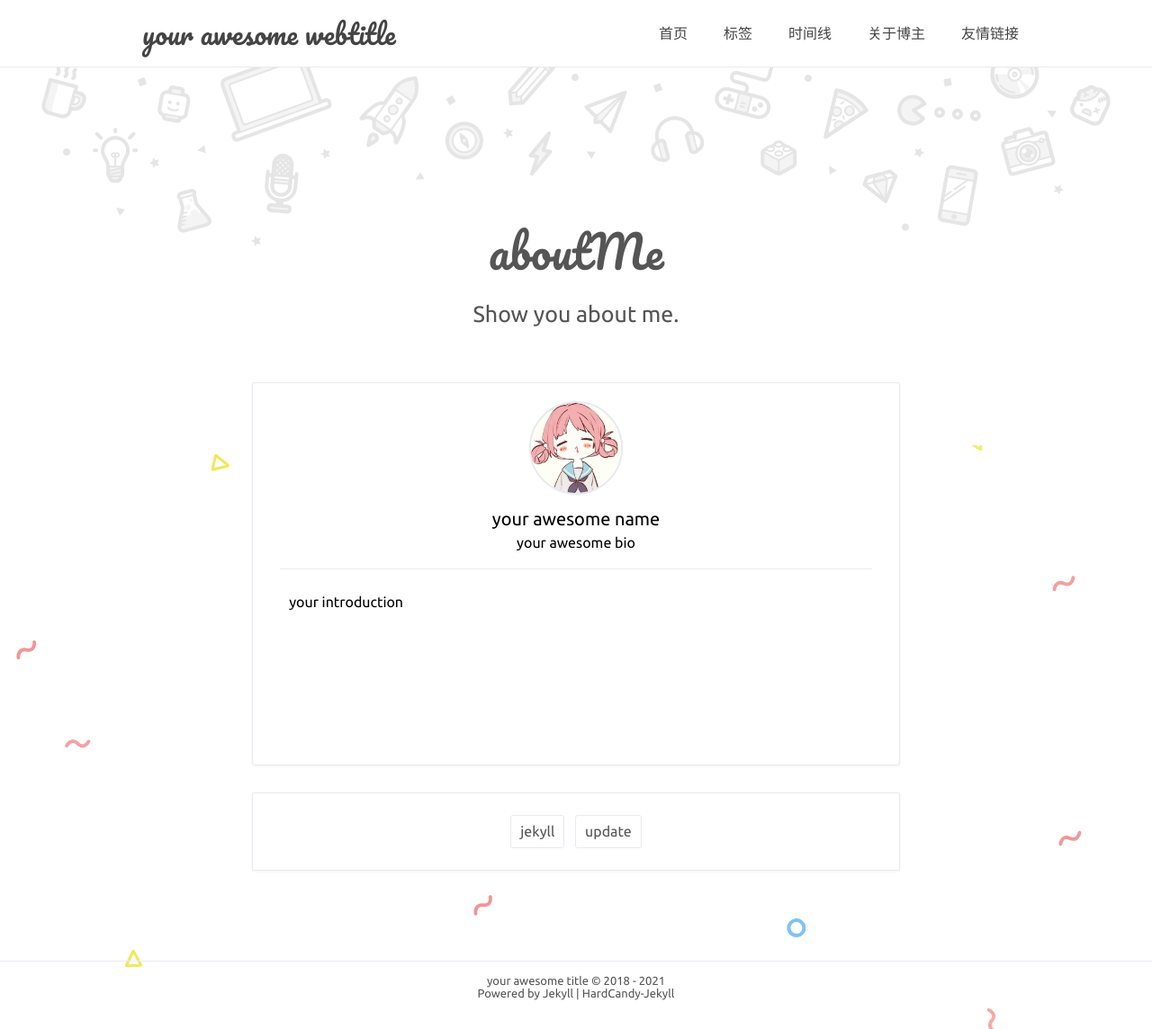
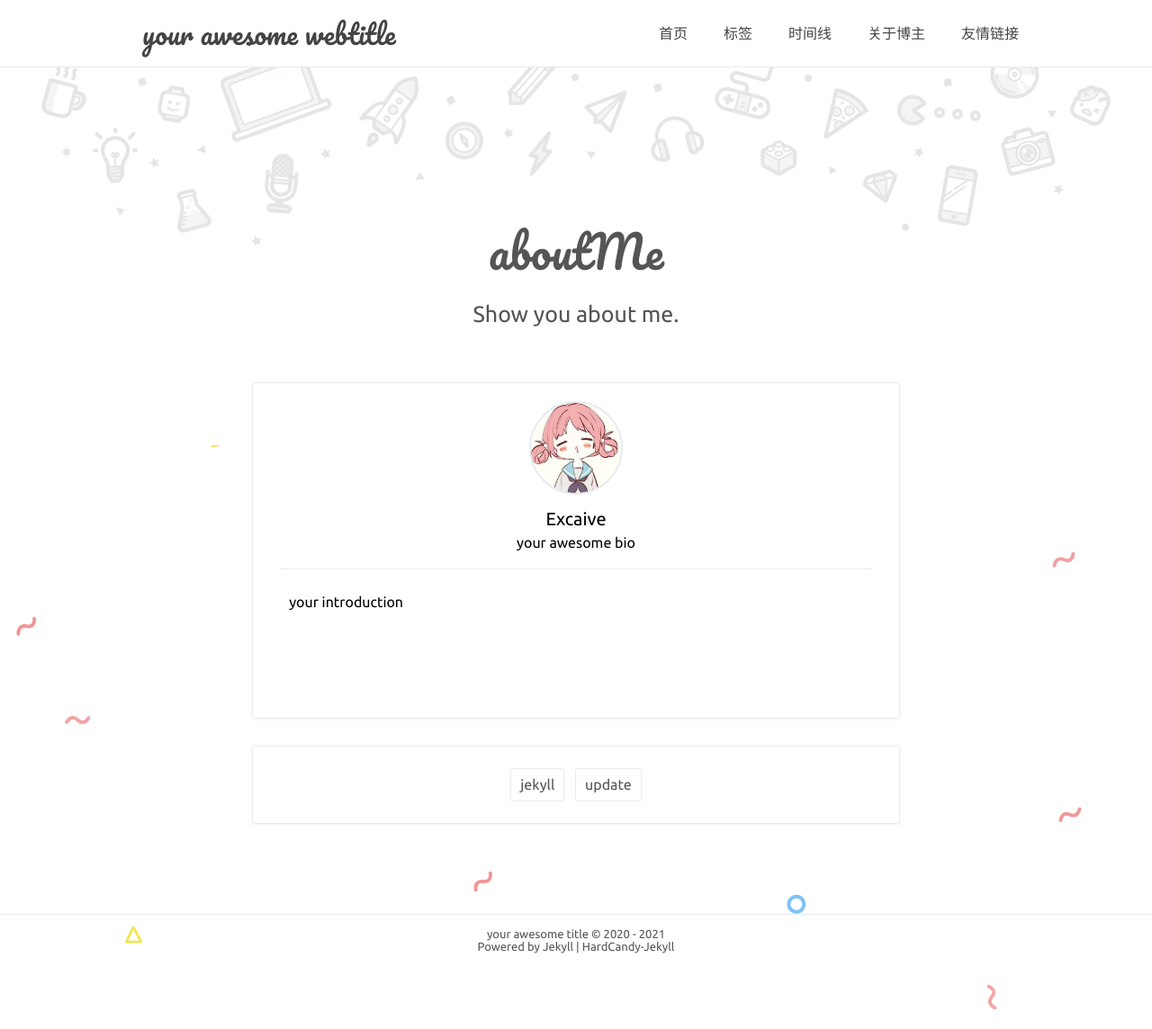
Before and after one commit to Excaive/Excaive.github.io, a Jekyll site: the page built from about.html, in a window 1280 px wide. Shown: the whole page at 90% size. Built offline with Jekyll 4.4.1, drawn with Linux system fonts in a browser that asks for light colours; comment, search, counter and statistics services are not loaded; some of the changed lines change nothing that is shown.

Commit message:
Update _config.yml

```diff
--- a/_config.yml
+++ b/_config.yml
@@ -2,7 +2,7 @@
 title: 'your awesome title'
 description: 'your web description'
 keywords: 'your web keywords, another keywords'
-url: 'https://abc.github.io' # your host
+url: 'https://excaive.github.io/' # your host
 
 # nav 中文字符空格：&emsp;
 nav: # 最佳体验 六个标签 且最好每个标签不超过4中文字
@@ -14,7 +14,7 @@
 
 # 博主
 author: true
-name: 'your awesome name'
+name: 'Excaive'
 NickName: 'your awesome nickname'
 webtitle: 'your awesome webtitle'
 bio: 'your awesome bio'
@@ -25,20 +25,20 @@
 # SNS
 SNS: true
 SNS-icon: #['Facebook', 'weibo', 'qq', 'github', 'Dribbble', 'Twitter', 'instagram', 'weixin', 'Codepen']
-  mail: 'mailto:abc@gmail.com'
-  weixin: '' # 你的微信二维码存放的地址
-  qq: '' # 你的qq二维码存放的地址 or http://wpa.qq.com/msgrd?v=3&uin='你的QQ号'&site=qq&menu=yes
-  github: ''
-  Codepen: ''
-  weibo: ''
-  instagram: ''
-  Twitter: ''
-  Dribbble: ''
-  Facebook: ''
-  Google: ''
-  zhihu: ''
-  juejin: ''
-  twitch: ''
+  # mail: 'mailto:abc@gmail.com'
+  # weixin: '' # 你的微信二维码存放的地址
+  # qq: '' # 你的qq二维码存放的地址 or http://wpa.qq.com/msgrd?v=3&uin='你的QQ号'&site=qq&menu=yes
+  github: 'https://github.com/Excaive'
+  # Codepen: ''
+  # weibo: ''
+  # instagram: ''
+  # Twitter: ''
+  # Dribbble: ''
+  # Facebook: ''
+  # Google: ''
+  # zhihu: ''
+  # juejin: ''
+  # twitch: ''
 
 # 分页
 paginate: 2
@@ -46,7 +46,7 @@
 
 # since
 footer:
-  since: 2018
+  since: 2020
 
 # Markdown
 markdown: kramdown
```
